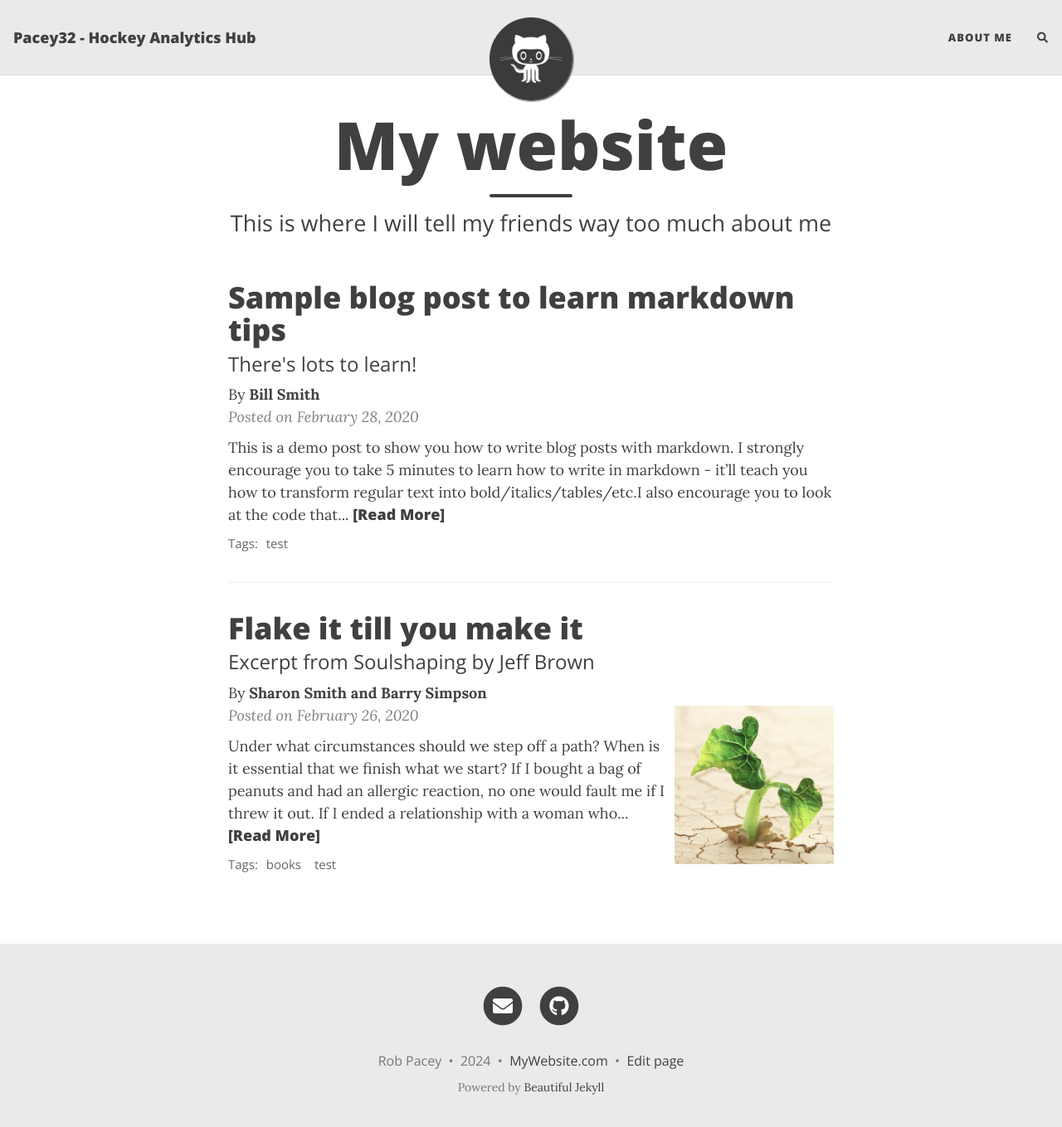
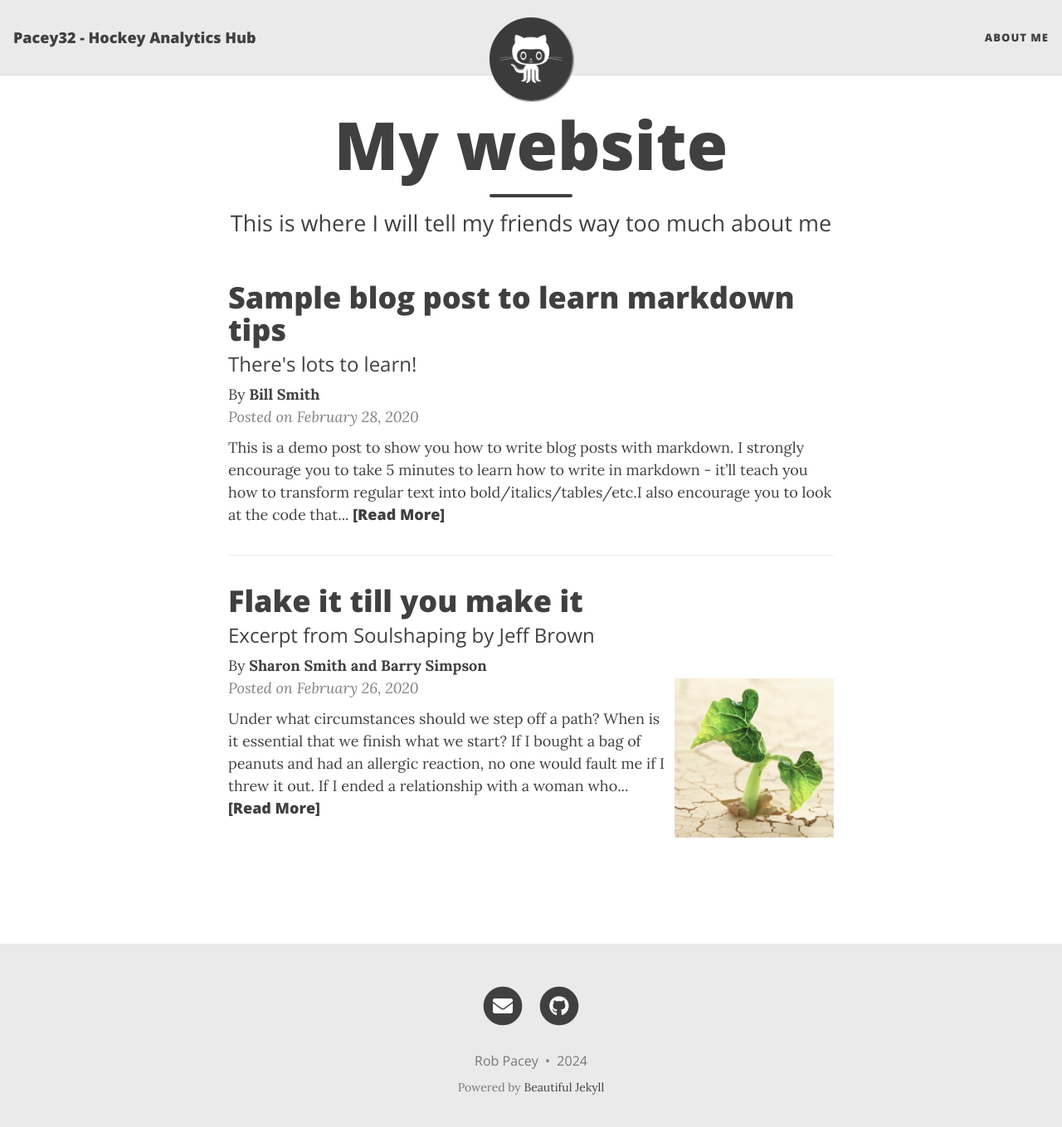
Before and after one commit to robpacey32/robpacey32.github.io, a Jekyll site: the page built from index.html, in a window 1280 px wide and 1372 px high. Shown: the top 1359 px of the window at 83% size. Built offline with Jekyll 4.4.1, drawn with Linux system fonts in a browser that asks for light colours; nearby versions of some CDN libraries; the list of posts is cut into pages by our own code; comment, search, counter and statistics services are not loaded; part of the change alters nothing that is shown.

Commit message:
Update _config.yml

```diff
--- a/_config.yml
+++ b/_config.yml
@@ -51,7 +51,7 @@ round-avatar: true
 # Uncomment the links you want to show and add your information to each one.
 social-network-links:
   email: "rob.pacey32@gmail.com"
-  rss: true  # remove this line if you don't want to show an RSS link at the bottom
+#  rss: true  # remove this line if you don't want to show an RSS link at the bottom
 #  facebook: deanattali
   github: robpacey32
 #  twitter: daattali
@@ -67,14 +67,14 @@ social-network-links:
 
 # Select which social network share links to show in posts
 share-links-active:
-  twitter: true
-  facebook: true
-  linkedin: true
+  twitter: false
+  facebook: false
+  linkedin: false
   vk: false
 
 # How to display the link to your website in the footer
 # Remove this if you don't want a link in the footer
-url-pretty: "MyWebsite.com"
+#url-pretty: "MyWebsite.com"
 
 # Add the website title to the title of every page
 title-on-all-pages: true
@@ -86,13 +86,13 @@ excerpt_length: 50
 feed_show_excerpt: true
 
 # Whether or not to show a list of tags below each post preview in the feed page
-feed_show_tags: true
+feed_show_tags: false
 
 # Add a search button to the navbar
-post_search: true
+post_search: false
 
 # Add a button in the footer to edit the current page. Only works if your website is hosted on GitHub
-edit_page_button: true
+edit_page_button: false
 
 # Allow sub-menu items (second-level navigation menu items) to be longer than the top-level menu
 # If this setting is off, then long sub-menu words might get cut off
@@ -100,12 +100,12 @@ edit_page_button: true
 navbar-var-length: false
 
 # The keywords to associate with your website, for SEO purposes
-#keywords: "my,list,of,keywords"
+keywords: "hockey,analytics,nhl,data,visulisation"
 
 ######################################
 # --- Colours / background image --- #
 ######################################
-
+#### GOT TO HERE
 # Personalize the colours in your website. Colour values can be any valid CSS colour
 
 navbar-col: "#EAEAEA"
```
